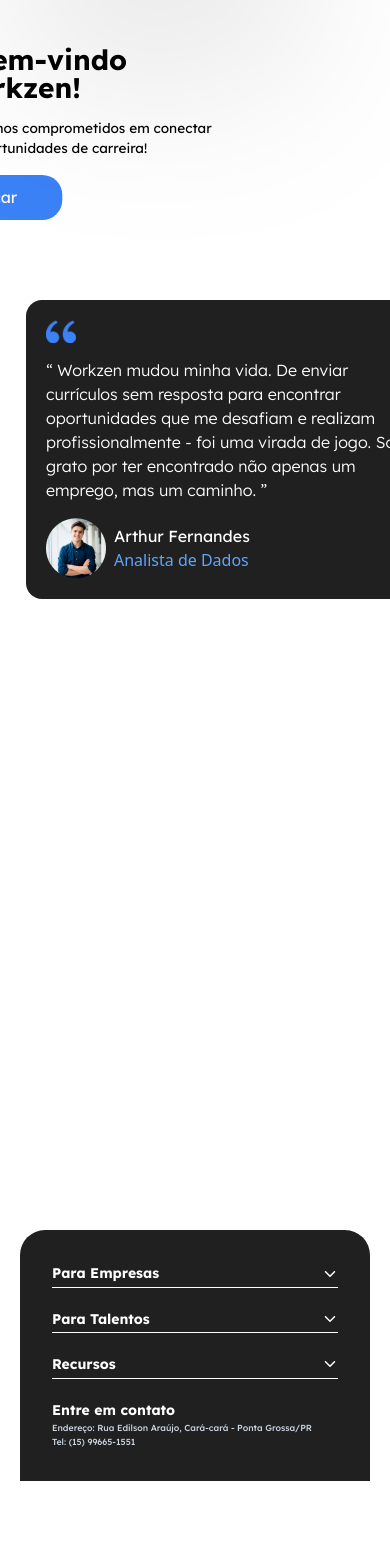
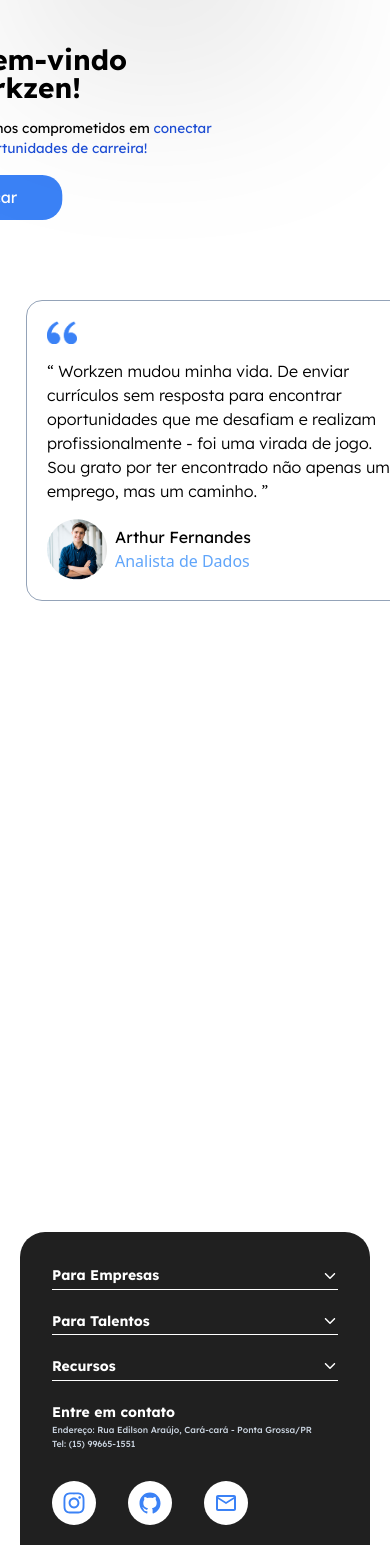
Before and after one commit to Waloxs/TCC-React, a React (Vite) app: page / in a window 390 px wide. Shown: the part 452-1997 px from the top of the page. Before the commit the page ends 1933 px from the top, so only its background shows below. Built offline with nearby package versions, Linux system fonts and the light colour scheme.

Commit message:
redes colocadas, dropdown do menu mobile

```diff
--- a/src/components/Carousel/Carousel.jsx
+++ b/src/components/Carousel/Carousel.jsx
@@ -23,78 +23,78 @@
         <div style={{ width: '100%', overflow: 'hidden'}}>
             <motion.div ref={carousel} whileTap={{ cursor: 'grabbing' }} className="" style={{ overflow: 'hidden', cursor: 'grab'}}>
                 <motion.div drag="x" dragConstraints={{ right: 0, left: -width }} className="carousel flex gap-5" style={{ padding: '5rem 1rem', marginLeft: '120px'}}>
-                    <div className='flex flex-col justify-between' style={{ padding: '20px', minWidth: '25rem', background: 'var(--blackclear, #202020)', borderRadius: '1rem' }}>
+                    <div className='flex flex-col justify-between' style={{ padding: '20px', minWidth: '25rem', background: '#fff', borderRadius: '1rem', border: '1px solid var(--grey-disable-color, #94A3B8)' }}>
                         <img src={Vector} alt="" style={{width: '30px'}}/>
-                        <p style={{color: '#fff', fontFamily: 'Lexend', fontWeight: '300'}}>“ Workzen mudou minha vida. De enviar currículos sem resposta para encontrar oportunidades que me desafiam e realizam
+                        <p style={{color: '#000', fontFamily: 'Lexend', fontWeight: '300'}}>“ Workzen mudou minha vida. De enviar currículos sem resposta para encontrar oportunidades que me desafiam e realizam
                             profissionalmente - foi uma virada de jogo. Sou grato por ter encontrado não apenas um emprego, mas um caminho. ”</p>
                         <div className='flex gap-2'>
                             <img src={image1} alt="" style={{width: '60px'}}/>
                             <div className='flex flex-col justify-center'>
-                                <span style={{color: '#fff', fontFamily: 'Lexend'}}>Arthur Fernandes</span>
+                                <span style={{color: '#000', fontFamily: 'Lexend'}}>Arthur Fernandes</span>
                                 <span style={{color: 'var(--primary-400, #60A5FA)'}}>Analista de Dados</span>
                             </div>
                         </div>
                     </div>
 
-                    <div className='flex flex-col justify-between' style={{ padding: '20px', minWidth: '25rem', background: 'var(--blackclear, #202020)', borderRadius: '1rem' }}>
+                    <div className='flex flex-col justify-between' style={{ padding: '20px', minWidth: '25rem', background: '#fff', borderRadius: '1rem', border: '1px solid var(--grey-disable-color, #94A3B8)'}}>
                         <img src={Vector} alt="" style={{width: '30px'}}/>
-                        <p style={{color: '#fff', fontFamily: 'Lexend', fontWeight: '300'}}>“ Obrigada, Workzen, por abrir portas que eu nem sabia que existiam. Encontrei um emprego que
+                        <p style={{color: '#000', fontFamily: 'Lexend', fontWeight: '300'}}>“ Obrigada, Workzen, por abrir portas que eu nem sabia que existiam. Encontrei um emprego que
                             me permite crescer profissionalmente e contribuir de maneira significativa, e tudo começou com esta plataforma incrível. ”</p>
                             <div className='flex gap-2'>
                             <img src={image2} alt="" style={{width: '60px'}}/>
                             <div className='flex flex-col justify-center'>
-                                <span style={{color: '#fff', fontFamily: 'Lexend'}}>Loide Carvalho</span>
+                                <span style={{color: '#000', fontFamily: 'Lexend'}}>Loide Carvalho</span>
                                 <span style={{color: 'var(--primary-400, #60A5FA)'}}>UI/UX Designer</span>
                             </div>
                         </div>
                     </div>
 
-                    <div className='flex flex-col justify-between' style={{ padding: '20px', minWidth: '25rem', background: 'var(--blackclear, #202020)', borderRadius: '1rem' }}>
+                    <div className='flex flex-col justify-between' style={{ padding: '20px', minWidth: '25rem', background: '#fff', borderRadius: '1rem', border: '1px solid var(--grey-disable-color, #94A3B8)' }}>
                         <img src={Vector} alt="" style={{width: '30px'}}/>
-                        <p style={{color: '#fff', fontFamily: 'Lexend', fontWeight: '300'}}>“ Workzen me mostrou que há mais do que apenas enviar currículos. É sobre encontrar o ajuste certo entre
+                        <p style={{color: '#000', fontFamily: 'Lexend', fontWeight: '300'}}>“ Workzen me mostrou que há mais do que apenas enviar currículos. É sobre encontrar o ajuste certo entre
                              minhas habilidades e as necessidades das empresas. Estou animado para o que o futuro reserva. ”</p>
                             <div className='flex gap-2'>
                             <img src={image3} alt="" style={{width: '60px'}}/>
                             <div className='flex flex-col justify-center'>
-                                <span style={{color: '#fff', fontFamily: 'Lexend'}}>Edjalma Lemos</span>
+                                <span style={{color: '#000', fontFamily: 'Lexend'}}>Edjalma Lemos</span>
                                 <span style={{color: 'var(--primary-400, #60A5FA)'}}>Técnico em Sistemas</span>
                             </div>
                         </div>
                     </div>
 
-                    <div className='flex flex-col justify-between' style={{ padding: '20px', minWidth: '25rem', background: 'var(--blackclear, #202020)', borderRadius: '1rem' }}>
+                    <div className='flex flex-col justify-between' style={{ padding: '20px', minWidth: '25rem', background: '#fff', borderRadius: '1rem', border: '1px solid var(--grey-disable-color, #94A3B8)' }}>
                         <img src={Vector} alt="" style={{width: '30px'}}/>
-                        <p style={{color: '#fff', fontFamily: 'Lexend', fontWeight: '300'}}>“ Workzen foi como uma luz no fim do túnel para mim. Depois de tanto tempo procurando emprego, finalmente
+                        <p style={{color: '#000', fontFamily: 'Lexend', fontWeight: '300'}}>“ Workzen foi como uma luz no fim do túnel para mim. Depois de tanto tempo procurando emprego, finalmente
                             encontrei uma plataforma que valoriza minhas habilidades e me conecta com oportunidades que realmente importam. ”</p>
                             <div className='flex gap-2'>
                             <img src={image4} alt="" style={{width: '60px'}}/>
                             <div className='flex flex-col justify-center'>
-                                <span style={{color: '#fff', fontFamily: 'Lexend'}}>Janes Ramos</span>
+                                <span style={{color: '#000', fontFamily: 'Lexend'}}>Janes Ramos</span>
                                 <span style={{color: 'var(--primary-400, #60A5FA)'}}>Analista de Dados</span>
                             </div>
                         </div>
                     </div>
 
-                    <div className='flex flex-col justify-between' style={{ padding: '20px', minWidth: '25rem', background: 'var(--blackclear, #202020)', borderRadius: '1rem' }}>
+                    <div className='flex flex-col justify-between' style={{ padding: '20px', minWidth: '25rem', background: '#fff', borderRadius: '1rem', border: '1px solid var(--grey-disable-color, #94A3B8)' }}>
                         <img src={Vector} alt="" style={{width: '30px'}}/>
-                        <p style={{color: '#fff', fontFamily: 'Lexend', fontWeight: '300'}}>“ Encontrar um emprego que realmente se alinha com meus objetivos de carreira parecia uma tarefa impossível, até eu descobrir o Workzen. Agora estou trabalhando
+                        <p style={{color: '#000', fontFamily: 'Lexend', fontWeight: '300'}}>“ Encontrar um emprego que realmente se alinha com meus objetivos de carreira parecia uma tarefa impossível, até eu descobrir o Workzen. Agora estou trabalhando
                              em uma empresa que valoriza meu trabalho e me dá espaço para crescer. ”</p>
                             <div className='flex gap-2'>
                             <img src={image5} alt="" style={{width: '60px'}}/>
                             <div className='flex flex-col justify-center'>
-                                <span style={{color: '#fff', fontFamily: 'Lexend'}}>Ronisiz Michele</span>
+                                <span style={{color: '#000', fontFamily: 'Lexend'}}>Ronisiz Michele</span>
                                 <span style={{color: 'var(--primary-400, #60A5FA)'}}>Copywriter</span>
                             </div>
                         </div>
                     </div>
 
-                    <div className='flex flex-col justify-between gap-4' style={{ padding: '20px', minWidth: '25rem', background: 'var(--blackclear, #202020)', borderRadius: '1rem' }}>
+                    <div className='flex flex-col justify-between gap-4' style={{ padding: '20px', minWidth: '25rem', background: '#fff', borderRadius: '1rem', border: '1px solid var(--grey-disable-color, #94A3B8)' }}>
                         <img src={Vector} alt="" style={{width: '30px'}}/>
-                        <p style={{color: '#fff', fontFamily: 'Lexend', fontWeight: '300'}}>“ Workzen não só me conectou a um emprego, mas também me conectou a uma comunidade de profissionais incríveis. Estou constantemente inspirada pelos colegas com quem trabalho e grato por ter encontrado esta plataforma.”</p>
+                        <p style={{color: '#000', fontFamily: 'Lexend', fontWeight: '300'}}>“ Workzen não só me conectou a um emprego, mas também me conectou a uma comunidade de profissionais incríveis. Estou constantemente inspirada pelos colegas com quem trabalho e grato por ter encontrado esta plataforma.”</p>
                             <div className='flex gap-2'>
                             <img src={image6} alt="" style={{width: '60px'}}/>
                             <div className='flex flex-col justify-center'>
-                                <span style={{color: '#fff', fontFamily: 'Lexend'}}>Alcioni Correa</span>
+                                <span style={{color: '#000', fontFamily: 'Lexend'}}>Alcioni Correa</span>
                                 <span style={{color: 'var(--primary-400, #60A5FA)'}}>Programador Back-end</span>
                             </div>
                         </div>
--- a/src/components/Footer/Footer.css
+++ b/src/components/Footer/Footer.css
@@ -3,8 +3,17 @@
 }
 
 
+.iconRedes{
+    font-size: 1.5rem;
+    color: #3B82F6;
+}
 
-
+.contain{
+    cursor: pointer;
+    background: #fff;
+    border-radius: 50%;
+    padding: 10px;
+}
 
 @media (max-width: 1300px){
     .SubFooter{
@@ -30,11 +39,11 @@
 
     .spanFooter{
         color: var(--grey-300, #CBD5E1);
-font-family: Lexend;
-font-size: 0.875rem;
-font-style: normal;
-font-weight: 500;
-line-height: 160%; /* 1.4rem */
+        font-family: Lexend;
+        font-size: 0.875rem;
+        font-style: normal;
+        font-weight: 500;
+        line-height: 160%; /* 1.4rem */
     }
 
     .linef{
--- a/src/components/Footer/Footer.jsx
+++ b/src/components/Footer/Footer.jsx
@@ -1,6 +1,10 @@
 import React from 'react'
 import './Footer.css'
 import { IoIosArrowDown, IoIosArrowUp } from "react-icons/io";
+import { FaInstagram } from "react-icons/fa";
+import { IoLogoGithub } from "react-icons/io";
+import { MdOutlineEmail } from "react-icons/md";
+
 
 const Footer = () => {
   const [dropStates, setDropStates] = React.useState({
@@ -46,6 +50,20 @@
           <h1 className='h1Footer'>Entre em contato</h1>
           <h2 className='SubFooter'>Endereço: Rua Edilson Araújo, Cará-cará - Ponta Grossa/PR</h2>
           <h2 className='SubFooter'>Tel: (15) 99665-1551</h2>
+
+          <div className="flex justify-end gap-8">
+            <div className="contain">
+              <FaInstagram className='iconRedes'/>
+            </div>
+
+            <div className="contain">
+              <IoLogoGithub className='iconRedes'/>
+            </div>
+
+            <div className="contain">
+              <MdOutlineEmail className='iconRedes'/>
+            </div>
+          </div>
         </div>
       </div>
 
@@ -114,6 +132,21 @@
           <h1 className='h1Footer'>Entre em contato</h1>
           <h2 className='SubFooter'>Endereço: Rua Edilson Araújo, Cará-cará - Ponta Grossa/PR</h2>
           <h2 className='SubFooter'>Tel: (15) 99665-1551</h2>
+
+
+          <div className="flex gap-8" style={{marginTop: '30px'}}>
+            <div className="contain">
+              <FaInstagram className='iconRedes'/>
+            </div>
+
+            <div className="contain">
+              <IoLogoGithub className='iconRedes'/>
+            </div>
+
+            <div className="contain">
+              <MdOutlineEmail className='iconRedes'/>
+            </div>
+          </div>
         </div>
       </div>
     </div>
--- a/src/components/Main/Main.css
+++ b/src/components/Main/Main.css
@@ -1,3 +1,7 @@
+.dec{
+    color: #1D4ED8;
+}
+
 @media (max-width: 1400px){
     .main{
         max-width: 60rem !important;
--- a/src/components/Main/Main.jsx
+++ b/src/components/Main/Main.jsx
@@ -18,8 +18,8 @@
       <div className="titSub flex flex-col items-start gap-4 w-full">
         <h1 className="titulo font-lexend text-7xl font-bold max-w-2xl">Seja bem-vindo <br /> ao Workzen!</h1>
         <p className="parag font-lexend font-normal text-black max-w-lg">
-          Aqui nós estamos comprometidos em <span className="text-primary-700">conectar talentos</span> e
-          <span className="text-primary-700"> oportunidades de carreira!</span>
+          Aqui nós estamos comprometidos em <span className="dec">conectar talentos</span> e
+          <span className="dec"> oportunidades de carreira!</span>
         </p>
        <Link to="/Escolha"><BtnPrincipal texto="Começar" color="#fff" width="160px" back="#3B82F6"/></Link>
       </div>
```
Also changed, not shown: src/components/Navbar/Navbar.jsx (+33 -4 lines).
